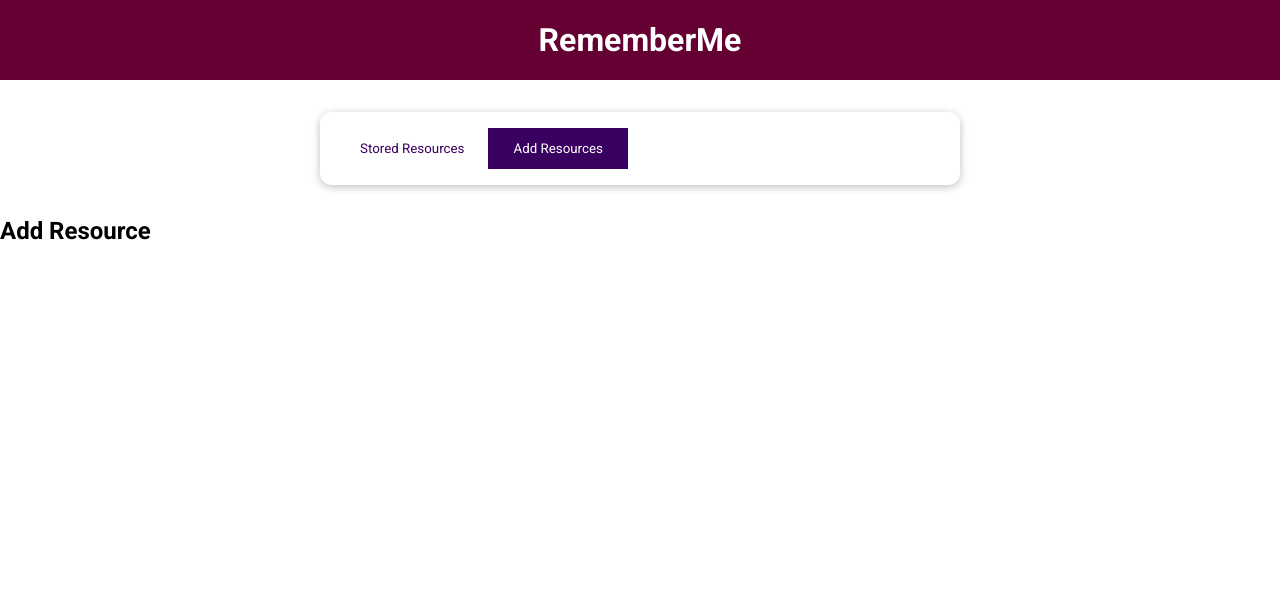
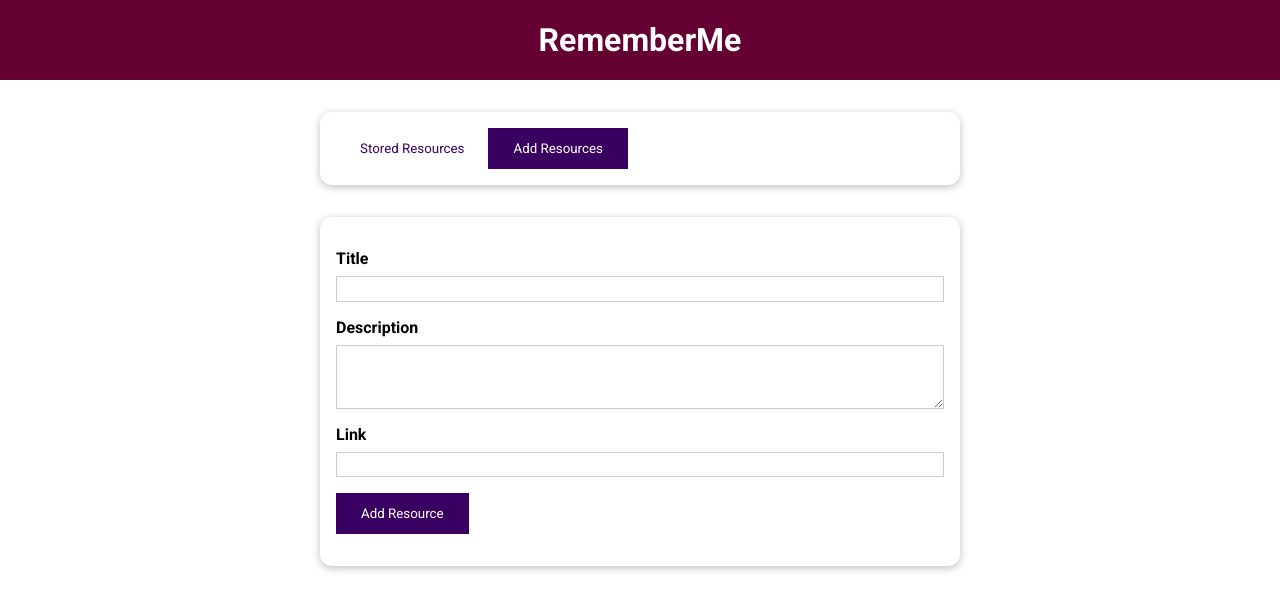
Before and after one commit to Stipe86/learning-resources-app, a Vue app: page / in a window 1280 px wide. Both pictures are taken after a click on the button "Add Resources". Shown: the top 610 px of the page. Built offline with nearby package versions, Linux system fonts and the light colour scheme.

Commit message:
Implement functionality to add resources from AddResource.vue to storedResources in TheResources.vue and add 'keep-alive' to cache the entered data when switching tabs

```diff
--- a/src/components/learning-resources/AddResource.vue
+++ b/src/components/learning-resources/AddResource.vue
@@ -1,3 +1,84 @@
 <template>
-  <h2>Add Resource</h2>
+  <base-card>
+    <form action="" @submit.prevent="addResource">
+      <div class="form-control">
+        <label for="title">Title</label>
+        <input type="text" id="title" name="title" v-model="titleInput" />
+      </div>
+
+      <div class="form-control">
+        <label for="description">Description</label>
+        <textarea
+          name="description"
+          id="description"
+          rows="3"
+          v-model="descInput"
+        ></textarea>
+      </div>
+
+      <div class="form-control">
+        <label for="link">Link</label>
+        <input type="url" id="link" name="link" v-model="linkInput" />
+      </div>
+
+      <div class="form-control">
+        <base-button type="submit">Add Resource</base-button>
+      </div>
+    </form>
+  </base-card>
 </template>
+
+<script>
+export default {
+  data() {
+    return {
+      titleInput: "",
+      descInput: "",
+      linkInput: "",
+    };
+  },
+
+  methods: {
+    addResource() {
+      const resource = {
+        id: Date.now().toString(),
+        title: this.titleInput,
+        description: this.descInput,
+        link: this.linkInput,
+      };
+      this.$emit("add-resource", resource);
+      this.titleInput = "";
+      this.descInput = "";
+      this.linkInput = "";
+    },
+  },
+};
+</script>
+
+<style scoped>
+label {
+  font-weight: bold;
+  display: block;
+  margin-bottom: 0.5rem;
+}
+
+input,
+textarea {
+  display: block;
+  width: 100%;
+  font: inherit;
+  padding: 0.15rem;
+  border: 1px solid #ccc;
+}
+
+input:focus,
+textarea:focus {
+  outline: none;
+  border-color: #3a0061;
+  background-color: #f7ebff;
+}
+
+.form-control {
+  margin: 1rem 0;
+}
+</style>
--- a/src/components/learning-resources/TheResources.vue
+++ b/src/components/learning-resources/TheResources.vue
@@ -11,8 +11,9 @@
       >Add Resources</base-button
     >
   </base-card>
-
-  <component :is="selectedTab"> </component>
+  <keep-alive>
+    <component :is="selectedTab" @add-resource="addResource"> </component>
+  </keep-alive>
 </template>
 
 <script>
@@ -65,6 +66,11 @@ export default {
     setSelectedTab(tab) {
       this.selectedTab = tab;
     },
+
+    addResource(resource) {
+      this.storedResources.unshift(resource);
+      this.selectedTab = "stored-resources";
+    },
   },
 };
 </script>
```
